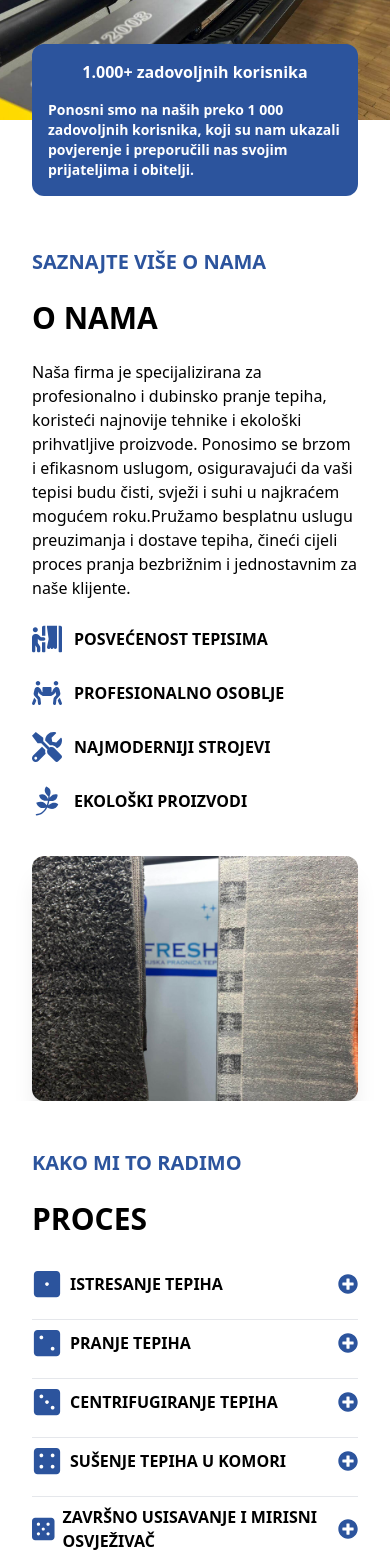
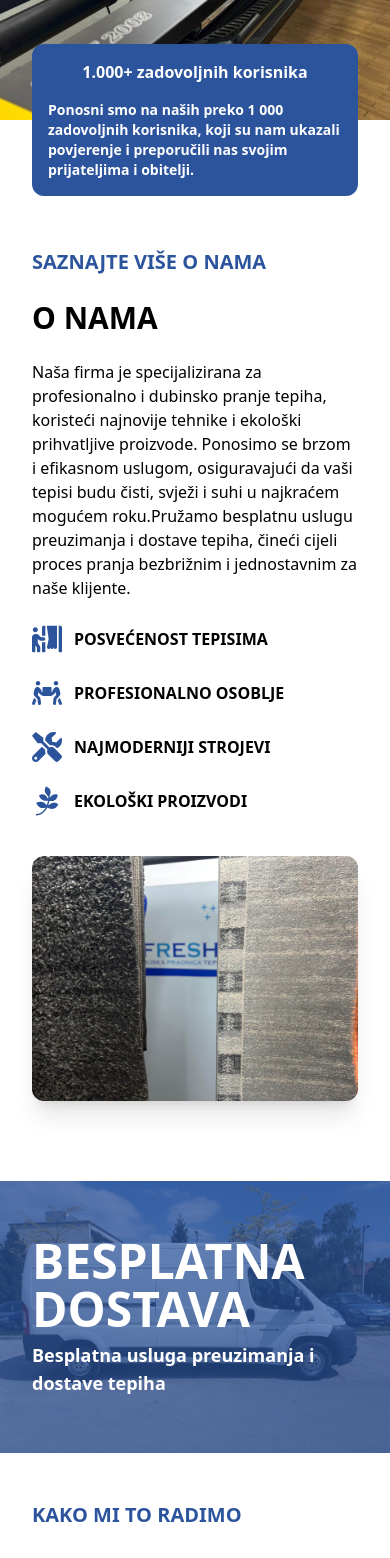
Before and after one commit to obrtzaciscenjefresh/web, a Next.js app: page / in a window 390 px wide. Shown: the part 360-1918 px from the top of the page. Built offline with nearby package versions, Linux system fonts and the light colour scheme.

Commit message:
(fixes):responsive

```diff
--- a/src/app/layout/Footer.tsx
+++ b/src/app/layout/Footer.tsx
@@ -6,7 +6,7 @@ import Link from "next/link";
 
 export const Footer = () => {
   return (
-    <footer className="w-full bg-primary shadow-md">
+    <footer className="w-full bg-primary shadow-md z-20">
       <div className="max-w-[1536px] mx-auto py-10 px-10 flex flex-col sm:flex-row gap-10">
         <div className="flex-1 flex flex-col gap-10">
           <div className="w-full max-w-[40%] rounded-md overflow-hidden">
--- a/src/app/layout/Header.tsx
+++ b/src/app/layout/Header.tsx
@@ -6,7 +6,7 @@ import Link from "next/link";
 
 export const Header = () => {
   return (
-    <header className="fixed top-0 left-0 w-full bg-primary shadow-md z-10">
+    <header className="fixed top-0 left-0 w-full bg-primary shadow-md z-20">
       <div className="max-w-[1536px] mx-auto bg-white">
         <div className="flex w-full h-[80px] sm:h-[176px]">
           <div className="w-full max-w-[30%] lg:max-w-[25%]">
@@ -81,7 +81,7 @@ export const Header = () => {
                     <Link href="/">Početna</Link>
                   </li>
                   <li className="px-3 py-2 hover:bg-blue-100 hover:text-primary rounded-lg">
-                    <Link href="/o-nama">O nama</Link>
+                    <Link href="#onama">O nama</Link>
                   </li>
                 </ul>
               </nav>
--- a/src/app/page.tsx
+++ b/src/app/page.tsx
@@ -22,7 +22,7 @@ export default function Home() {
             </p>
           </div>
         </div>
-        <div className="absolute px-8 sm:px-12 bottom-0 transform translate-y-[50%] w-full">
+        <div className="absolute px-8 sm:px-12 bottom-0 transform translate-y-[50%] w-full z-10">
           <div className="flex flex-col items-center gap-4 rounded-xl p-4 text-white bg-primary">
             <h4 className="font-bold text-base sm:text-2xl">
               1.000+ zadovoljnih korisnika
@@ -36,10 +36,8 @@ export default function Home() {
           </div>
         </div>
       </section>
-      <section
-        id="onama"
-        className="flex flex-col-reverse lg:flex-row bg-white gap-10 pt-32 pb-0 sm:py-40 px-8 sm:px-20"
-      >
+      <section className="flex flex-col-reverse lg:flex-row bg-white gap-10 pt-32 pb-20 sm:py-40 px-8 sm:px-20 relative">
+        <span id="onama" className="absolute -top-[100px]"></span>
         <div className="flex-1  shadow-xl rounded-xl overflow-hidden">
           <Image
             src="/susenje.jpg"
@@ -91,16 +89,16 @@ export default function Home() {
           </div>
         </div>
       </section>
-      {/*     <section className="relative w-full bg-kombi bg-cover bg-center">
-        <div className="relative flex gap-2 py-14 px-8 items-center justify-between w-full h-full bg-primary/70">
-          <h1 className="text-white text-7xl font-bold uppercase">
+      <section className="relative w-full bg-kombi bg-cover bg-center">
+        <div className="relative flex flex-col sm:flex-row gap-2 py-14 px-8 items-center justify-between w-full h-full bg-primary/70">
+          <h1 className="text-white text-5xl sm:text-7xl font-bold uppercase">
             Besplatna dostava
           </h1>
           <p className="text-white text-lg font-semibold">
             Besplatna usluga preuzimanja i dostave tepiha
           </p>
         </div>
-      </section> */}
+      </section>
 
       <Proces />
     </div>
```
